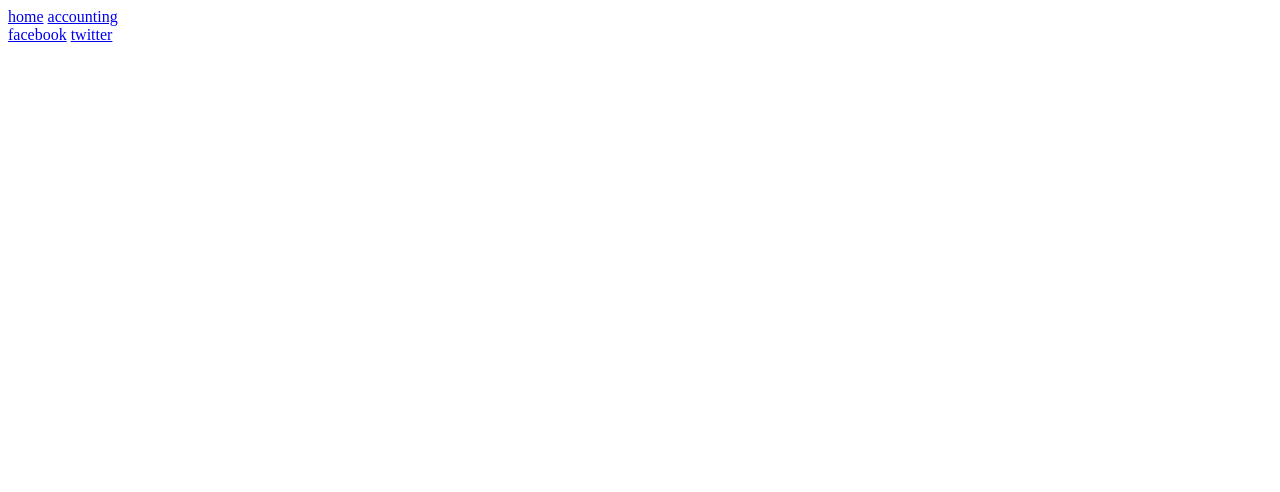
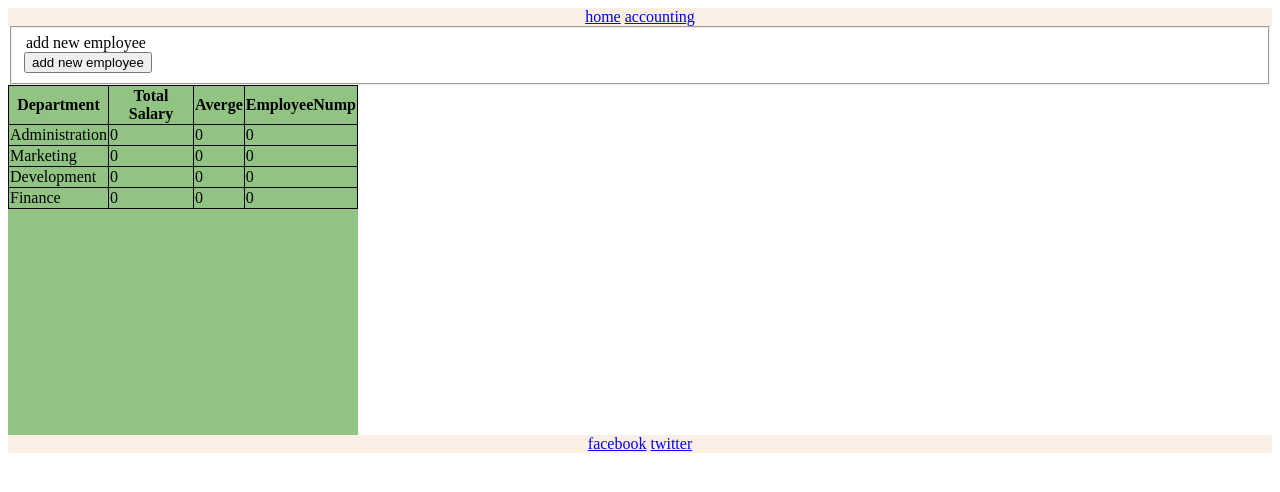
Before and after one commit to suhibabbas/HR-management-system, a plain HTML site: page accounting.html in a window 1280 px wide. Drawn offline with Linux system fonts and the light colour scheme.

Commit message:
task done

```diff
--- /dev/null
+++ b/JS/accounting.js
@@ -0,0 +1,248 @@
+'use strict';
+let employeeSec = document.getElementById('employeeSec');
+let eemployeeSection = document.getElementById('employeeSection');
+
+
+render2(readFromLocalS2());
+
+
+function employee(employeeID, fullName, department, level, imgurl, salary) {
+    this.employeeID = employeeID;
+    this.fullName = fullName;
+    this.department = department;
+    this.level = level;
+    this.imgurl = imgurl  //`./pic/${this.fullName}.jpg`;
+    this.salary = salary;
+}
+
+function render2(employeeFromLS) {
+    employeeSec.innerHTML = '';
+
+    let div = document.createElement('div');
+    employeeSec.appendChild(div);
+    let tbl = document.createElement("table");
+    div.appendChild(tbl)
+    let tblBody = document.createElement("tbody");
+    tbl.appendChild(tblBody);
+
+    let cuntAdmin =0;
+    let adminEmployee = 0
+    let adminAvr= 0;
+
+    let cuntMarkit = 0;
+    let marketEmployee = 0;
+    let marketingAvr =0
+
+    let cuntDev = 0;
+    let devEmployee = 0;
+    let devAvr = 0;
+
+    let cuntFinance = 0;
+    let FinanceEmployee = 0;
+    let financeAvr = 0;
+    for(let i = 0; i <employeeFromLS.length ; i++){
+        let emplo = employeeFromLS[i];
+
+        if(emplo.department == 'administration'){
+            cuntAdmin += emplo.salary;
+            adminEmployee ++;
+            adminAvr = cuntAdmin/adminEmployee;
+
+        }else if(emplo.department == 'marketing'){
+            cuntMarkit += emplo.salary;
+            marketEmployee ++;
+            marketingAvr= cuntMarkit/marketEmployee
+        }else if(emplo.department == 'development'){
+            cuntDev += emplo.salary;
+            devEmployee ++;
+            devAvr =cuntDev/devEmployee
+        }else if(emplo.department == 'finance'){
+            cuntFinance += emplo.salary;
+            FinanceEmployee ++;
+            financeAvr= cuntFinance/FinanceEmployee
+        }
+    }
+
+    for (let j = 0; j <= 0; j++) {
+
+        let row = document.createElement("tr");
+
+        for (let i = 0; i < 4; i++) {
+
+            if (i == 0) {
+                let cell = document.createElement("th");
+                let cellText = document.createTextNode('Department');
+
+                cell.appendChild(cellText);
+                row.appendChild(cell);
+            } else if (i == 1) {
+                let cell = document.createElement("th");
+                let cellText = document.createTextNode('Total Salary');
+
+                cell.appendChild(cellText);
+                row.appendChild(cell);
+            } else if (i == 2) {
+                let cell = document.createElement("th");
+                let cellText = document.createTextNode('Averge');
+
+                cell.appendChild(cellText);
+                row.appendChild(cell);
+            } else if (i == 3) {
+                let cell = document.createElement("th");
+                let cellText = document.createTextNode('EmployeeNump');
+
+                cell.appendChild(cellText);
+                row.appendChild(cell);
+            }
+
+        }
+        tblBody.appendChild(row);
+
+    }
+
+
+    for (let j = 0; j <= 3; j++) {
+
+        let row = document.createElement("tr");
+
+        for (let i = 0; i < 1; i++) {
+
+            if (j == 0) {
+                let cell = document.createElement("td");
+                let cellText = document.createTextNode('Administration');
+
+                let cell2 = document.createElement('td');
+                let cell2Text = document.createTextNode(cuntAdmin)
+                let cell3 = document.createElement('td');
+                let cell3Text = document.createTextNode(adminAvr)
+                let cell4 = document.createElement('td');
+                let cell4Text = document.createTextNode(adminEmployee)
+
+                cell.appendChild(cellText);
+                row.appendChild(cell);
+
+                cell2.appendChild(cell2Text);
+                row.appendChild(cell2)
+                cell3.appendChild(cell3Text);
+                row.appendChild(cell3)
+                cell4.appendChild(cell4Text);
+                row.appendChild(cell4)
+            } else if (j == 1) {
+                let cell = document.createElement("td");
+                let cellText = document.createTextNode('Marketing');
+                let cell2 = document.createElement('td');
+                let cell2Text = document.createTextNode(cuntMarkit)
+                let cell3 = document.createElement('td');
+                let cell3Text = document.createTextNode(marketingAvr)
+                let cell4 = document.createElement('td');
+                let cell4Text = document.createTextNode(marketEmployee)
+
+                cell.appendChild(cellText);
+                row.appendChild(cell);
+
+                cell2.appendChild(cell2Text);
+                row.appendChild(cell2)
+                cell3.appendChild(cell3Text);
+                row.appendChild(cell3)
+                cell4.appendChild(cell4Text);
+                row.appendChild(cell4)
+            } else if (j == 2) {
+                let cell = document.createElement("td");
+                let cellText = document.createTextNode('Development');
+                let cell2 = document.createElement('td');
+                let cell2Text = document.createTextNode(cuntDev)
+                let cell3 = document.createElement('td');
+                let cell3Text = document.createTextNode(devAvr)
+                let cell4 = document.createElement('td');
+                let cell4Text = document.createTextNode(devEmployee)
+
+                cell.appendChild(cellText);
+                row.appendChild(cell);
+                cell2.appendChild(cell2Text);
+                row.appendChild(cell2)
+                cell3.appendChild(cell3Text);
+                row.appendChild(cell3)
+                cell4.appendChild(cell4Text);
+                row.appendChild(cell4)
+            } else if (j == 3) {
+                let cell = document.createElement("td");
+                let cellText = document.createTextNode('Finance');
+                let cell2 = document.createElement('td');
+                let cell2Text = document.createTextNode(cuntFinance)
+                let cell3 = document.createElement('td');
+                let cell3Text = document.createTextNode(financeAvr)
+                let cell4 = document.createElement('td');
+                let cell4Text = document.createTextNode(FinanceEmployee)
+
+                cell.appendChild(cellText);
+                row.appendChild(cell);
+                cell2.appendChild(cell2Text);
+                row.appendChild(cell2)
+                cell3.appendChild(cell3Text);
+                row.appendChild(cell3)
+                cell4.appendChild(cell4Text);
+                row.appendChild(cell4)
+            }
+
+        }
+        tblBody.appendChild(row);
+
+    }
+}
+
+function handelSubmit(event) {
+    event.preventDefault();
+
+    // totalSalary(readFromLocalS2());
+    render2(readFromLocalS2());
+
+}
+function readFromLocalS2() {
+    let getArr = localStorage.getItem('employees')
+    let arr = JSON.parse(getArr);
+
+
+
+    if (arr !== null) {
+        return arr;
+    } else {
+        return [];
+    }
+}
+
+function totalSalary(){
+    let cuntAdmin =0;
+    let cuntMarkit = 0;
+    let cuntDev = 0;
+    let cuntFinance = 0;
+
+    for(let i = 0; i <employeeFromLS.length ; i++){
+        let emplo = employeeFromLS[i];
+
+        if(emplo.department == 'administration'){
+          return  cuntAdmin += emplo.salary;
+        }else if(emplo.department == 'marketing'){
+           return cuntMarkit += emplo.salary;
+        }else if(emplo.department == 'development'){
+           return cuntDev += emplo.salary;
+        }else if(emplo.department == 'finance'){
+           return cuntFinance += emplo.salary;
+        }
+    }
+}
+// function tableCreate() {
+//     let div = document.createElement('div');
+//         employeeSec.appendChild(div);
+
+//     // create elements <table> and a <tbody>
+//     let tbl = document.createElement("table");
+//         div.appendChild(tbl)
+//     let tblBody = document.createElement("tbody");
+//         tbl.appendChild(tblBody);
+//     // cells creation
+
+// }
+// console.log(totalSalary(readFromLocalS2()))
+
+
+employeeForm.addEventListener('submit', handelSubmit);
--- a/accounting.html
+++ b/accounting.html
@@ -5,6 +5,44 @@
     <meta http-equiv="X-UA-Compatible" content="IE=edge">
     <meta name="viewport" content="width=device-width, initial-scale=1.0">
     <title>Document</title>
+
+    <style>
+        div{
+            background-color: #91C483;
+            width: 350px;
+            height: 350px;
+        }
+        img{
+            display: block;
+            border-radius: 8px;
+            width: 200px;
+            height: 200px;
+            margin-left: auto;
+            margin-right: auto;
+        }
+        p{
+            text-align: center;
+            color:#EEEEEE;
+        }
+        header{
+            color: #EEEEEE;
+            text-align: center;
+            background-color: #FAEEE7;
+        }
+        footer{
+            text-align: center;
+            background-color:#FAEEE7 ;
+        }
+
+        table, td, th {
+  border: 1px solid black;
+}
+
+table {
+  width: 100%;
+  border-collapse: collapse;
+}
+    </style>
 </head>
 <body>
     <body>
@@ -13,6 +51,50 @@
             <a href="#"> accounting</a>
         </header>
         <main>
+            <fieldset>
+                <form id="employeeForm">
+
+                <legend>add new employee</legend>
+
+                <input type="submit" value="add new employee" />
+
+        </form>
+    </fieldset>
+    <!-- <section>
+        <table>
+            <tr>
+              <th>Department</th>
+              <th>Total Salary</th>
+              <th>Average</th>
+            </tr>
+            <tr>
+              <td>Administration</td>
+              <td></td>
+              <td></td>
+            </tr>
+            <tr>
+              <td>Marketing</td>
+              <td></td>
+              <td></td>
+            </tr>
+            <tr>
+                <td>Development</td>
+                <td></td>
+                <td></td>
+              </tr>
+              <tr>
+                <td>Finance</td>
+                <td></td>
+                <td></td>
+              </tr>
+            </table>
+    </section> -->
+
+
+
+            <section id="employeeSec">
+
+            </section>
 
         </main>
         <footer>
@@ -20,6 +102,7 @@
             <a href="#"> twitter</a>
 
         </footer>
+        <script src="./JS/accounting.js"></script>
 
     </body>
 
```
Also changed, not shown: JS/app.js (+85 -22 lines), index.html (+5 -1 lines).
